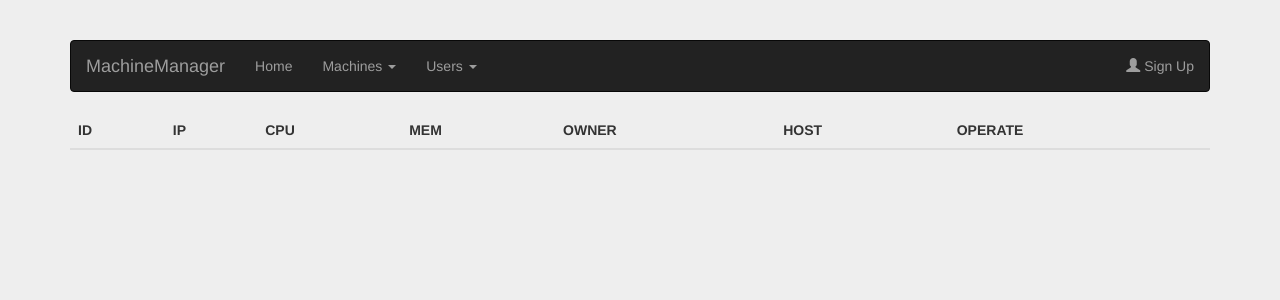
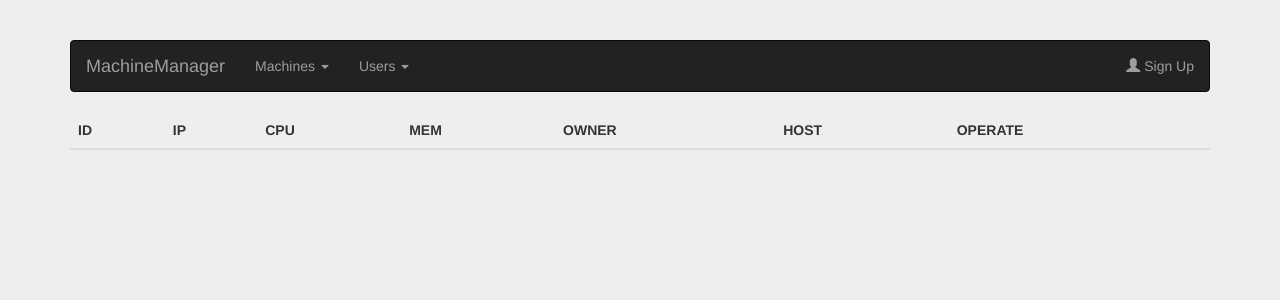
Before and after one commit to readerx/2019, a Flask app: page /views in a window 1280 px wide. Shown: the top 300 px of the page. Run offline with Flask 2, Linux system fonts and the light colour scheme; data that the repository does not hold is empty; some libraries are stand-ins or nearby versions.

Commit message:
delete home page

```diff
--- a/manager/manager/templates/basebar.html
+++ b/manager/manager/templates/basebar.html
@@ -8,7 +8,6 @@
                 <a class="navbar-brand" href="#">MachineManager</a>
             </div>
             <ul class="nav navbar-nav">
-                <li><a href="{{ url_for('machine.views') }}">Home</a></li>
                 <li class="dropdown">
                     <a class="dropdown-toggle" data-toggle="dropdown" href="#">Machines
                     <span class="caret"></span></a>
```
